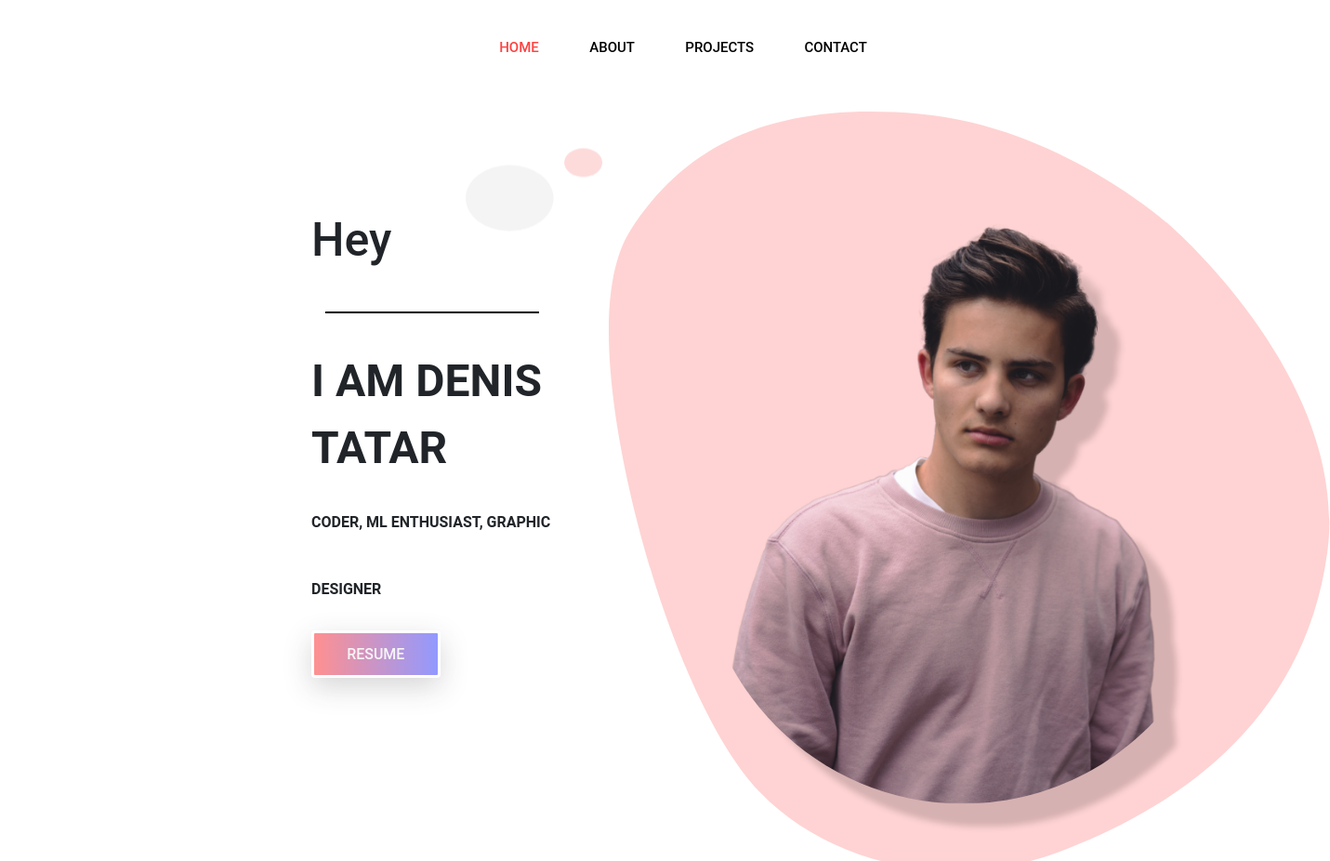
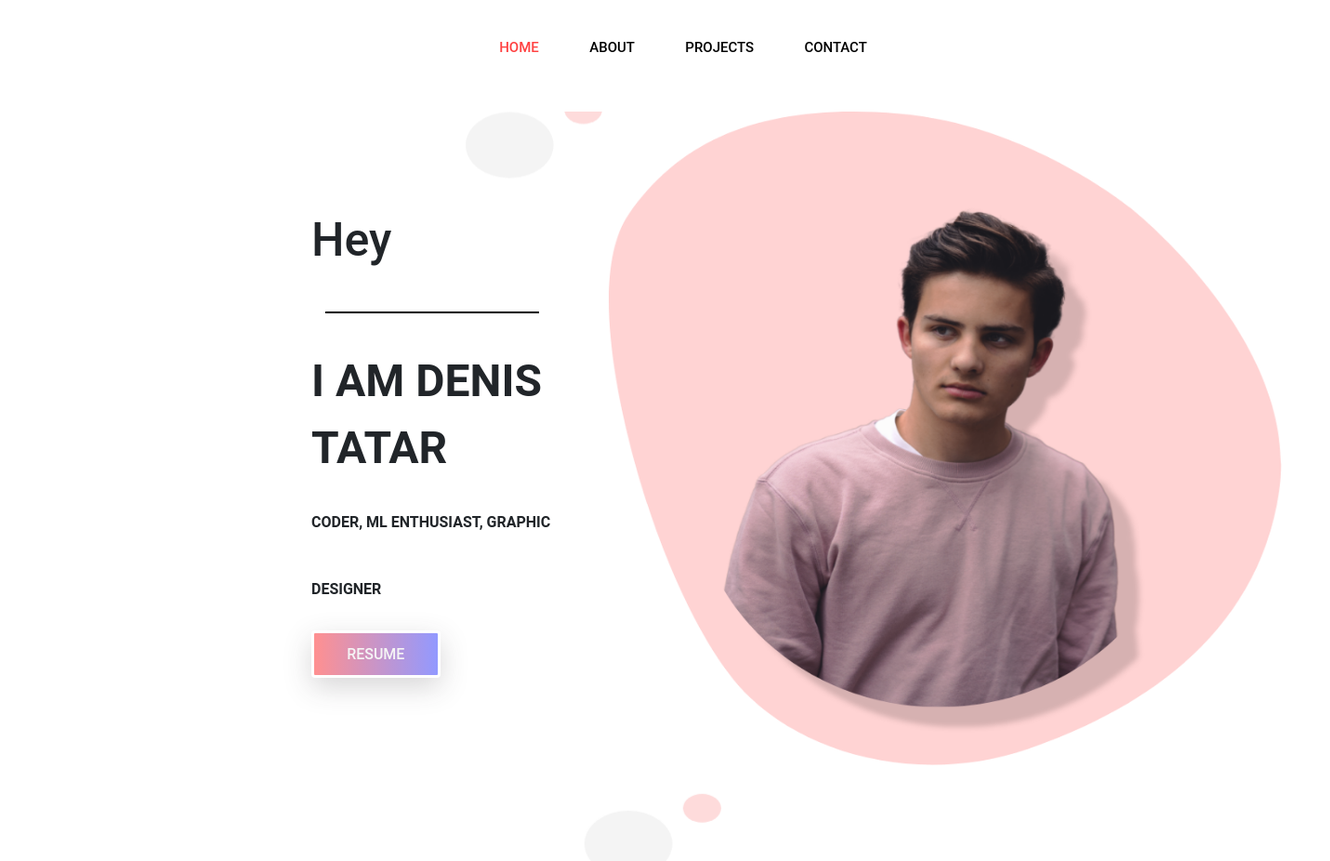
Before and after one commit to denisltatar/Portfolio-Website, a plain HTML site: page new.html in a window 1280 px wide. Shown: the top 926 px of the page at 93% size, 1431 px wide, since content can reach past the window. Drawn offline with nearby package versions, Linux system fonts and the light colour scheme.

Commit message:
Trying to perfect the landing banner.

```diff
--- a/css/style.css
+++ b/css/style.css
@@ -72,6 +72,10 @@ html {
     display: inline-block;
     margin-left: 5%;
     transform: translateY(-10px);
+}
+
+#banner-img {
+  background-color: aqua;
 }
 
 
--- a/new.html
+++ b/new.html
@@ -71,7 +71,7 @@
         <!-- ============================= Start Banner Area ============================= -->
         <section class="site-banner">
             <div class="container">
-                <div class="row">
+                <div class="row" id="help">
                     <div class="col-lg-6 col-md-12 site-title">
                         <h3 class="title-text">Hey</h3>
                         <h1 class="title-text text-uppercase">I am Denis Tatar</h1>
@@ -84,7 +84,7 @@
                         </div>
                     </div>
                     <div class="col-lg-6 col-md-12 banner-img">
-                        <img src="./img/bannerme.png" alt="banner-img" class="img-fluid?">
+                        <img src="./img/bannerme.png" alt="banner-img" class="img-fluid?" width="724" height="703">
                     </div>
                 </div>
             </div>
```
